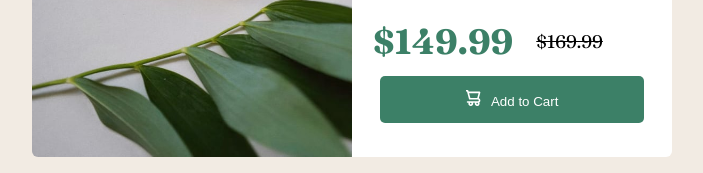
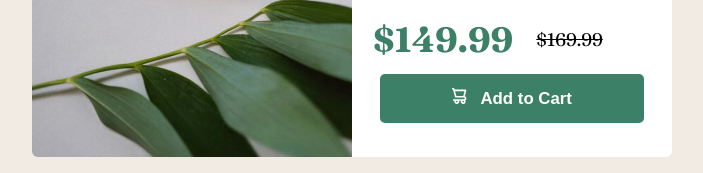
Before and after one commit to yehudahason/product-preview-card-component, a plain HTML site: page index.html in a window 1280 px wide. Shown: the part 483-656 px from the top of the page, without its empty margins (288-991 px from the left). Drawn offline with Linux system fonts and the light colour scheme.

Commit message:
btn css commit

```diff
--- a/style.css
+++ b/style.css
@@ -107,6 +107,8 @@ p {
   margin: 0.5rem;
   width: calc(100% - 1rem);
   padding: 1rem 1.5rem;
+  font-weight: 700;
+  font-size: 1.2rem;
 }
 .btn:hover {
   background-color: var(--Green_700);
```
